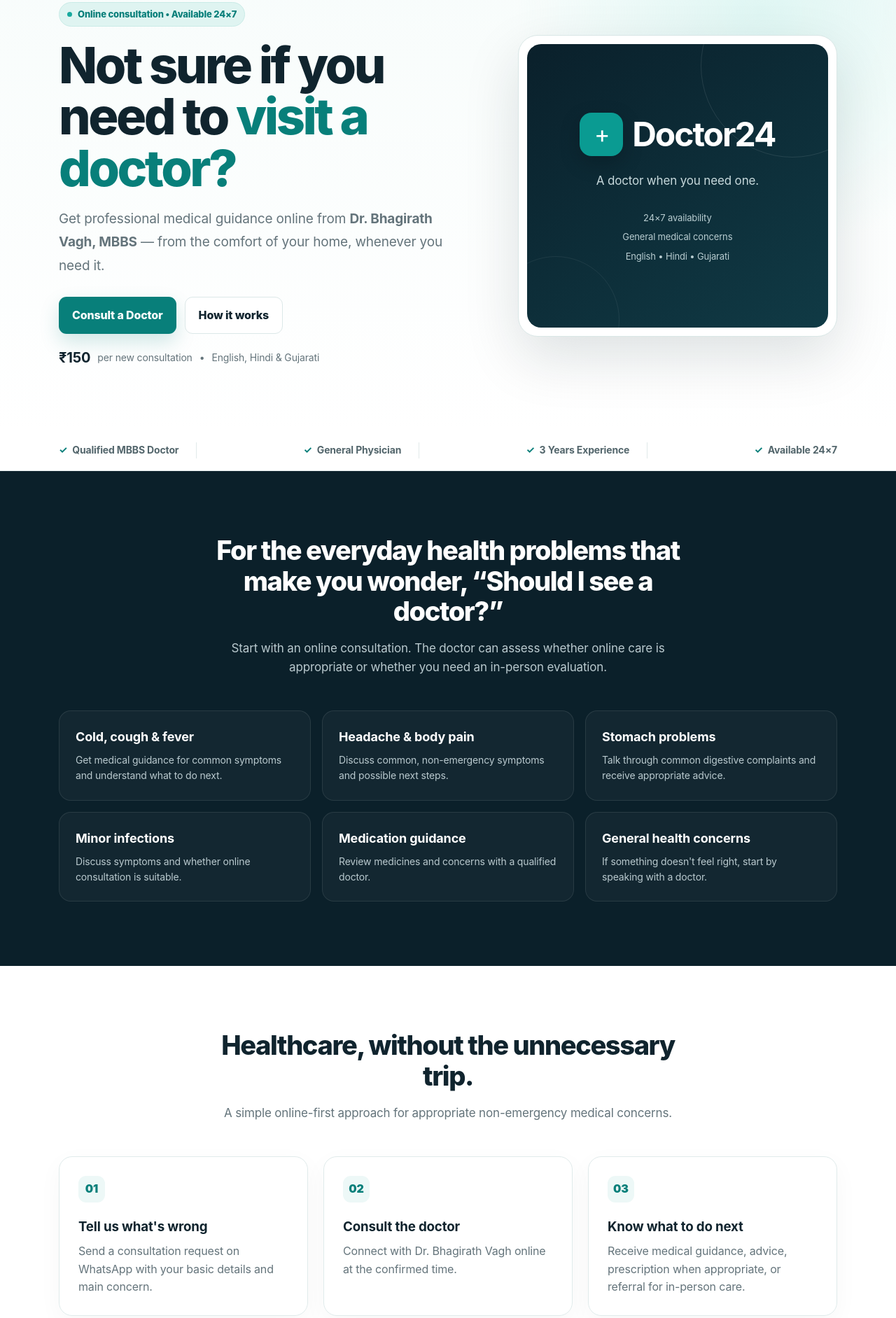
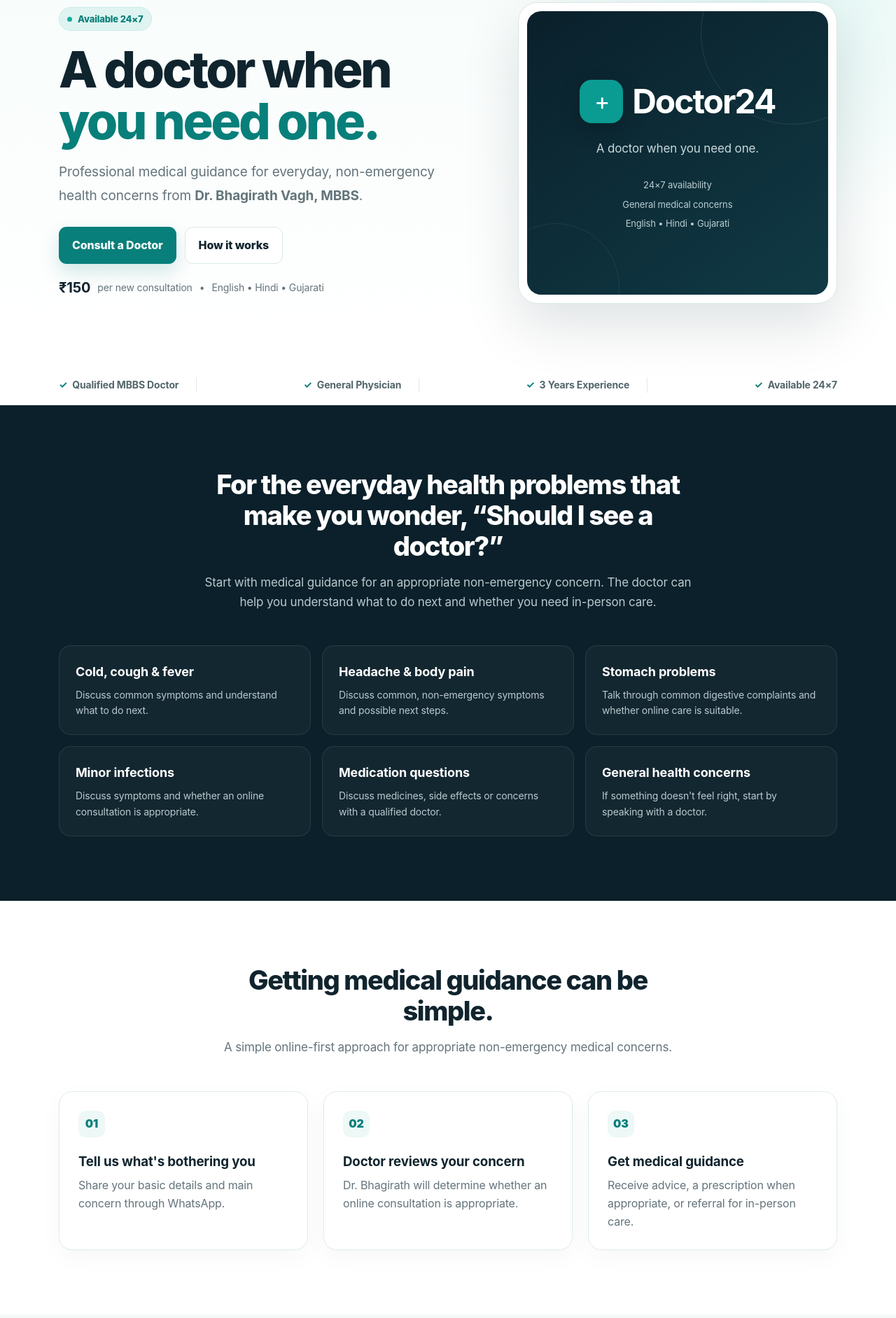
Before and after one commit to Drbv-star/doctor24-live, a plain HTML site: page index.html in a window 1280 px wide. Shown: the part 162-2045 px from the top of the page at 70% size. Drawn offline with Linux system fonts and the light colour scheme.

Commit message:
Launch Doctor24 beta V1

```diff
--- a/index.html
+++ b/index.html
@@ -104,11 +104,11 @@
 <section class="hero">
 <div class="wrap hero-grid">
   <div>
-    <div class="eyebrow"><span class="dot"></span> Online consultation • Available 24×7</div>
-    <h1>Not sure if you need to <span>visit a doctor?</span></h1>
-    <p>Get professional medical guidance online from <b>Dr. Bhagirath Vagh, MBBS</b> — from the comfort of your home, whenever you need it.</p>
+    <div class="eyebrow"><span class="dot"></span> Available 24×7</div>
+    <h1>A doctor when <span>you need one.</span></h1>
+    <p>Professional medical guidance for everyday, non-emergency health concerns from <b>Dr. Bhagirath Vagh, MBBS</b>.</p>
     <div class="actions"><a class="btn btn-primary" data-wa href="#">Consult a Doctor</a><a class="btn btn-light" href="#how">How it works</a></div>
-    <div class="price"><strong>₹150</strong> per new consultation <span>•</span> English, Hindi & Gujarati</div>
+    <div class="price"><strong>₹150</strong> per new consultation <span>•</span> English • Hindi • Gujarati</div>
   </div>
   <div class="doctor-card">
     <div class="brand-hero">
@@ -128,13 +128,13 @@
 
 <section class="problem">
 <div class="wrap">
-<div class="section-head"><h2>For the everyday health problems that make you wonder, “Should I see a doctor?”</h2><p>Start with an online consultation. The doctor can assess whether online care is appropriate or whether you need an in-person evaluation.</p></div>
+<div class="section-head"><h2>For the everyday health problems that make you wonder, “Should I see a doctor?”</h2><p>Start with medical guidance for an appropriate non-emergency concern. The doctor can help you understand what to do next and whether you need in-person care.</p></div>
 <div class="problem-grid">
-  <div class="problem-card"><h3>Cold, cough & fever</h3><p>Get medical guidance for common symptoms and understand what to do next.</p></div>
+  <div class="problem-card"><h3>Cold, cough & fever</h3><p>Discuss common symptoms and understand what to do next.</p></div>
   <div class="problem-card"><h3>Headache & body pain</h3><p>Discuss common, non-emergency symptoms and possible next steps.</p></div>
-  <div class="problem-card"><h3>Stomach problems</h3><p>Talk through common digestive complaints and receive appropriate advice.</p></div>
-  <div class="problem-card"><h3>Minor infections</h3><p>Discuss symptoms and whether online consultation is suitable.</p></div>
-  <div class="problem-card"><h3>Medication guidance</h3><p>Review medicines and concerns with a qualified doctor.</p></div>
+  <div class="problem-card"><h3>Stomach problems</h3><p>Talk through common digestive complaints and whether online care is suitable.</p></div>
+  <div class="problem-card"><h3>Minor infections</h3><p>Discuss symptoms and whether an online consultation is appropriate.</p></div>
+  <div class="problem-card"><h3>Medication questions</h3><p>Discuss medicines, side effects or concerns with a qualified doctor.</p></div>
   <div class="problem-card"><h3>General health concerns</h3><p>If something doesn't feel right, start by speaking with a doctor.</p></div>
 </div>
 </div>
@@ -142,11 +142,11 @@
 
 <section id="how">
 <div class="wrap">
-<div class="section-head"><h2>Healthcare, without the unnecessary trip.</h2><p>A simple online-first approach for appropriate non-emergency medical concerns.</p></div>
+<div class="section-head"><h2>Getting medical guidance can be simple.</h2><p>A simple online-first approach for appropriate non-emergency medical concerns.</p></div>
 <div class="steps">
-  <div class="step"><div class="num">01</div><h3>Tell us what's wrong</h3><p>Send a consultation request on WhatsApp with your basic details and main concern.</p></div>
-  <div class="step"><div class="num">02</div><h3>Consult the doctor</h3><p>Connect with Dr. Bhagirath Vagh online at the confirmed time.</p></div>
-  <div class="step"><div class="num">03</div><h3>Know what to do next</h3><p>Receive medical guidance, advice, prescription when appropriate, or referral for in-person care.</p></div>
+  <div class="step"><div class="num">01</div><h3>Tell us what's bothering you</h3><p>Share your basic details and main concern through WhatsApp.</p></div>
+  <div class="step"><div class="num">02</div><h3>Doctor reviews your concern</h3><p>Dr. Bhagirath will determine whether an online consultation is appropriate.</p></div>
+  <div class="step"><div class="num">03</div><h3>Get medical guidance</h3><p>Receive advice, a prescription when appropriate, or referral for in-person care.</p></div>
 </div>
 </div>
 </section>
@@ -166,13 +166,13 @@
 
 <section class="pricing">
 <div class="wrap">
-<div class="section-head"><h2>One simple consultation fee.</h2><p>No complicated plans. No follow-up fee for now.</p></div>
+<div class="section-head"><h2>One simple consultation fee.</h2><p>No subscription. No follow-up fee for now.</p></div>
 <div class="price-box">
-  <div class="small">New online consultation</div><div class="bigprice">₹150</div>
+  <div class="small">Medical consultation</div><div class="bigprice">₹150</div>
   <div class="small">per consultation</div>
   <hr>
   <div class="includes"><div>Online consultation</div><div>Medical guidance</div><div>Prescription when appropriate</div><div>Referral when in-person care is needed</div></div>
-  <a class="btn btn-primary" data-wa href="#" style="width:100%">Start on WhatsApp</a>
+  <a class="btn btn-primary" data-wa href="#" style="width:100%">Talk to a Doctor</a>
 </div>
 </div>
 </section>
@@ -190,9 +190,13 @@
 </section>
 
 <section class="final">
-<div class="wrap"><h2>Not sure what to do next?</h2><p>Start with a conversation with a doctor. Online consultation is available for appropriate non-emergency medical concerns.</p><a class="btn btn-primary" data-wa href="#">Consult a Doctor</a></div>
+<div class="wrap"><h2>Not sure what to do next?</h2><p>Start with a conversation with a doctor. Online consultation is available for appropriate non-emergency medical concerns.</p><a class="btn btn-primary" data-wa href="#">Talk to a Doctor</a></div>
 </section>
 </main>
+
+<div class="wrap" style="padding-top:0;padding-bottom:30px">
+  <div class="notice"><b>Important:</b> Doctor24 is not an emergency service. Online consultation may not be appropriate when physical examination, urgent investigations, procedures or immediate treatment are required. In such cases, please seek in-person medical care promptly.</div>
+</div>
 
 <footer>
 <div class="wrap foot">
@@ -205,7 +209,7 @@
 <div class="mobile-book"><a class="btn btn-primary" data-wa href="#">Consult a Doctor</a></div>
 <script>
 const WHATSAPP_NUMBER="919714567654";
-const msg=`Hello Dr. Bhagirath Vagh, I would like to book an online consultation for ₹150.
+const msg=`Hello Dr. Bhagirath Vagh, I would like to request a medical consultation.
 
 Name:
 Age:
```
Also changed, not shown: 1 other file.
